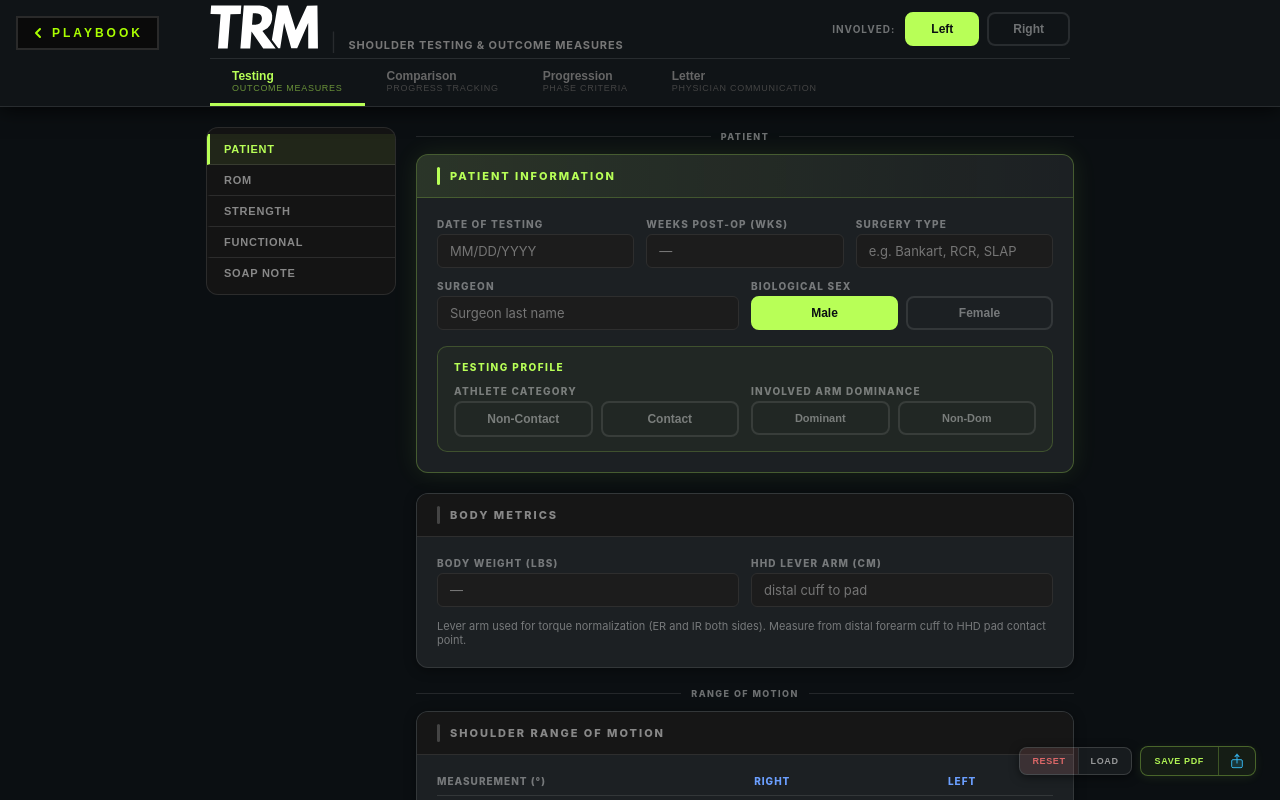
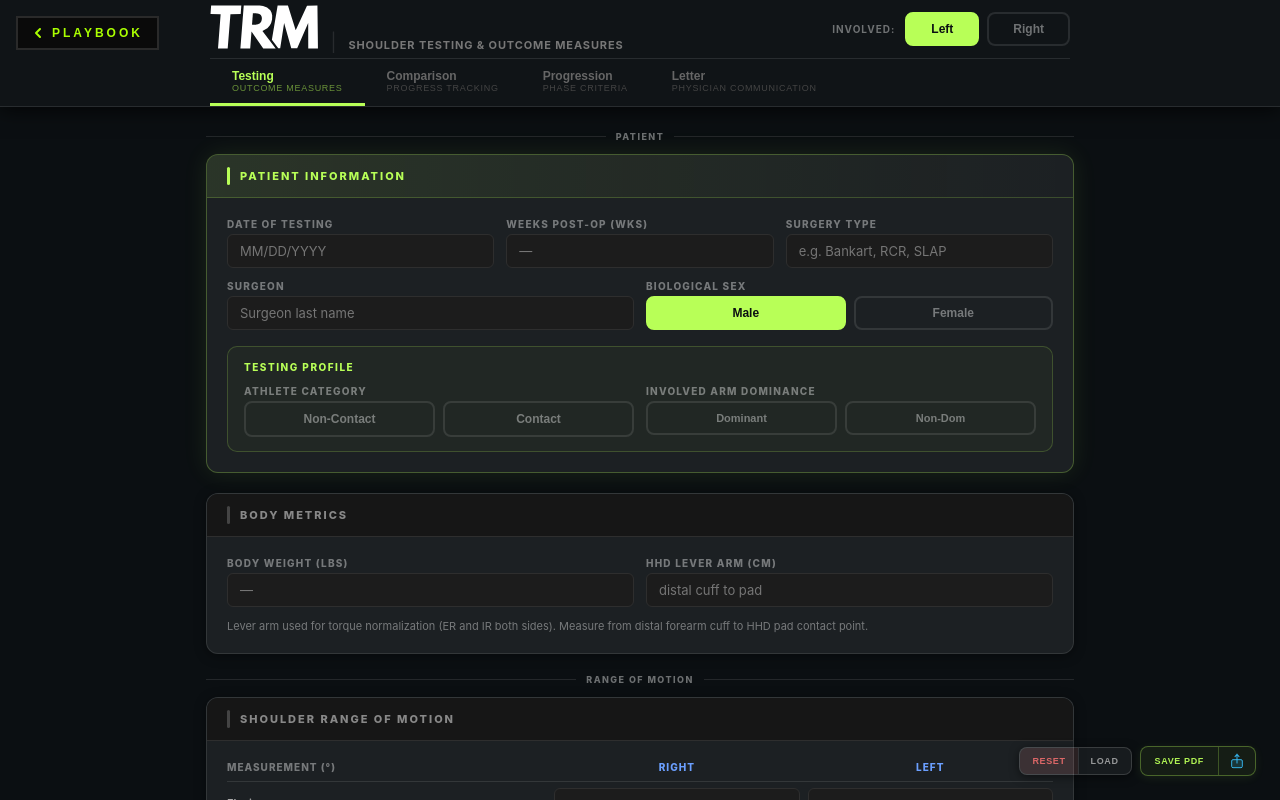
Before and after one commit to lucasdwinslow-pixel/TRM-Clinical-Tools, a React (Vite) app: page /shoulder in a window 1280 px wide. Shown: the top 800 px of the page. Built offline with nearby package versions, Linux system fonts and the light colour scheme; a web font is replaced by a local one.

Commit message:
Remove sidebar navigation from ShoulderApp
Removed the sidebar navigation from the ShoulderApp component.

```diff
--- a/src/apps/ShoulderApp.jsx
+++ b/src/apps/ShoulderApp.jsx
@@ -1147,20 +1147,6 @@ function Tab1({ data: d, setData: setD }) {
   return (
     <div>
       <div style={{ display: "flex", alignItems: "flex-start", gap: 0 }}>
-        <div className="trm-sidenav">
-          <div style={{ background: "#141414", border: `1px solid ${BORDER}`, borderRadius: 12, overflow: "hidden", padding: "6px 0" }}>
-            {SECTION_GROUPS.map((g, i) => {
-              const active = activeSection === g.id;
-              const filled = sectionHasData(g, d);
-              return (
-                <button key={g.id} onClick={() => scrollToSection(g.id)} style={{ width: "100%", display: "flex", alignItems: "center", gap: 10, padding: "9px 14px", background: active ? LIME+"14" : "transparent", border: "none", borderLeft: `3px solid ${active ? LIME : "transparent"}`, cursor: "pointer", textAlign: "left", borderBottom: i < SECTION_GROUPS.length - 1 ? `1px solid ${BORDER}` : "none" }}>
-                  <span style={{ flex: 1, fontSize: 11, fontWeight: active ? 800 : 600, color: active ? LIME : "#888", letterSpacing: "0.07em", textTransform: "uppercase" }}>{g.label}</span>
-                  {filled && <div style={{ width: 6, height: 6, borderRadius: "50%", background: active ? LIME : LIME_DIM, flexShrink: 0 }} />}
-                </button>
-              );
-            })}
-          </div>
-        </div>
 
         <div className="trm-content" style={{ flex: 1, minWidth: 0 }}>
           <SectionAnchor id="sec-patient" label="Patient" />
```
